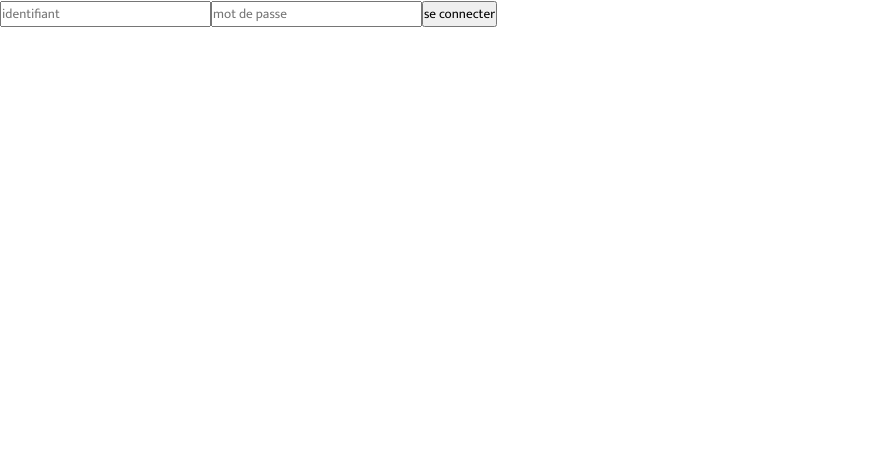
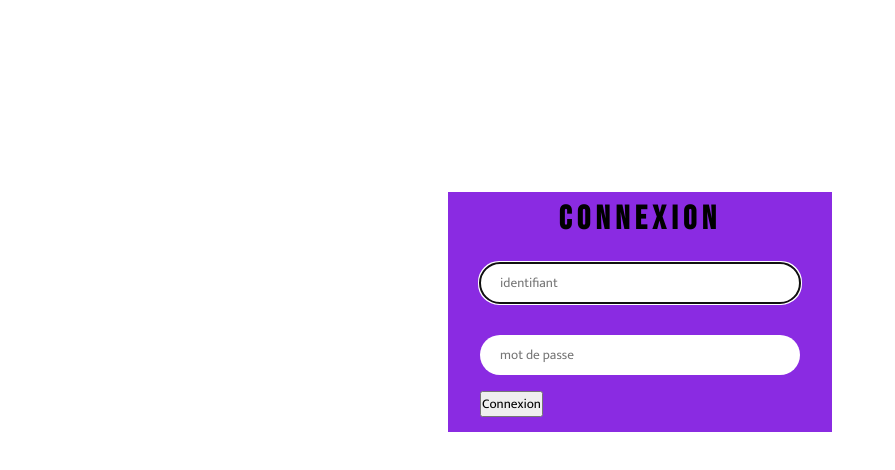
Before and after one commit to AureliaHt/portfolio-react, a React (Create React App) app in the folder client/: page /admin in a window 1280 px wide. Shown: the top 470 px of the page, without its empty margins (0-895 px from the left). Built offline with nearby package versions, Linux system fonts and the light colour scheme.

Commit message:
auth form , basic design

```diff
--- a/client/src/components/Landing.js
+++ b/client/src/components/Landing.js
@@ -1,4 +1,5 @@
 const Landing = () => {
+
     return (
         <div>
             <h1>Portfolio</h1>
--- a/client/src/components/admin/AuthenticationForm.js
+++ b/client/src/components/admin/AuthenticationForm.js
@@ -1,31 +1,59 @@
-import axios from "axios";
+import { useState, useRef, useEffect } from "react";
 
 const AuthenticationForm = () => {
+  const [user, setUser] = useState("");
+  const [password, setPassword] = useState("");
+  const [errorMessage, setErrorMessage] = useState("");
 
-    const handleLogin = (e) => {
+  const userRef = useRef();
+  const errorMessageRef = useRef();
+
+  useEffect(() => {
+    userRef.current.focus();
+  }, []);
+
+  useEffect(() => {
+    setErrorMessage("");
+  }, [user, password]);
+
+  const handleSubmit = async (e) => {
     e.preventDefault();
   };
 
   return (
-        <form onSubmit={handleLogin}>
+    <section>
+      <div className="formHeading"><h2>Connexion</h2></div>
+      <form onSubmit={handleSubmit}>
+        <label htmlFor="identifiant"></label>
         <input
           type="text"
           id="identifiant"
+          ref={userRef}
           autoComplete="off"
           placeholder="identifiant"
+          onChange={(e) => setUser(e.target.value)}
+          value={user}
           required
         />
+        <label htmlFor="password"></label>
         <input
           type="password"
           id="password"
+          onChange={(e) => setPassword(e.target.value)}
           placeholder="mot de passe"
+          value={password}
           required
         />
-            <input
-                type="submit"
-                value="se connecter"
-            />
+        <button> Connexion </button>
       </form>
+      <p
+        ref={errorMessageRef}
+        className={errorMessage ? "errorMessage" : "offscreen"}
+        aria-live="assertive"
+      >
+        {errorMessage}
+      </p>
+    </section>
   );
 };
 
--- a/client/src/styles/layouts/_authenticationForm.scss
+++ b/client/src/styles/layouts/_authenticationForm.scss
@@ -0,0 +1,39 @@
+section {
+    display: flex;
+    justify-content: center;
+    align-items: center;
+    flex-direction: column;
+    margin-left: auto;
+    margin-right: auto;
+    margin-top: 15%;
+    width: 30vw;
+    height: 30vh;
+    background-color: blueviolet;
+
+    .formHeading {
+
+        display: flex;
+        justify-content: center;
+        align-items: center;
+        height: 3vh;
+        font-size: 22px;
+        letter-spacing: 0.25em;
+    }
+
+    form input {
+        display: flex;
+        justify-content: center;
+        align-items: center;
+        margin-top: 2rem;
+        width: 20rem;
+        height: 2.5rem;
+        border: none;
+        border-radius: 30px;
+        padding: 20px;
+    }
+
+    form button {
+        margin-top: 1rem;
+
+    }
+}
```
Also changed, not shown: 7 other files (tests, documents, lock files or other folders). Lines whose indentation alone changed are shown as unchanged.
